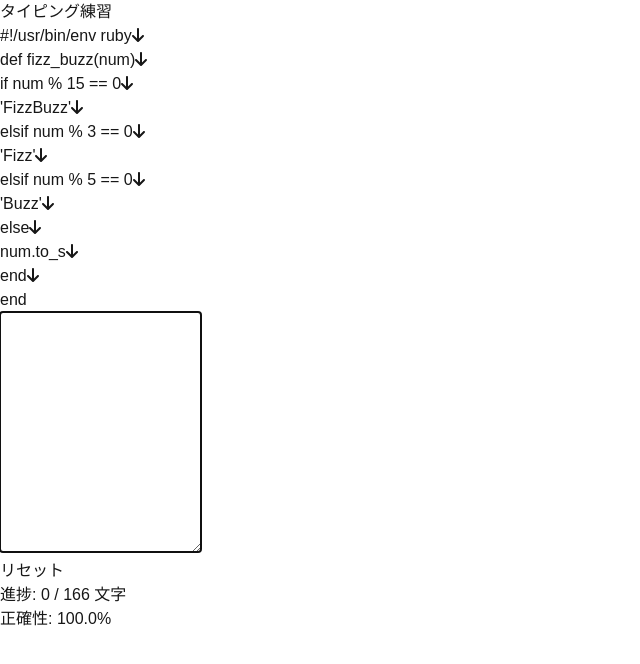
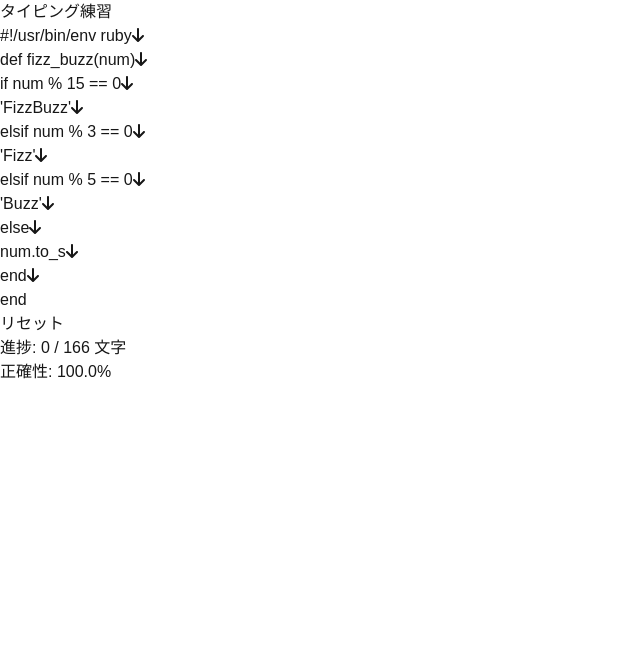
Before and after one commit to Shrimprin/test_typing_app, a Next.js app: page / in a window 1280 px wide. Shown: the top 664 px of the page, without its empty margins (0-640 px from the left). Built offline with nearby package versions, Linux system fonts and the light colour scheme.

Commit message:
フォームを削除して、キー入力をイベントリスナーで取得するように変更

```diff
--- a/src/components/TypingBoard.js
+++ b/src/components/TypingBoard.js
@@ -14,16 +14,31 @@ export default function TypingBoard() {
   const inputRef = useRef(null);
 
   useEffect(() => {
-    if (inputRef.current) {
-      inputRef.current.focus();
-    }
+    // マウント時に呼ばれる
+    const handleKeyDown = (e) => {
+      if (e.key.length === 1) {
+        // 文字キーが押された場合
+        setUserInput((prev) => prev + e.key);
+        setCursorPosition((prev) => prev + 1);
+      } else if (e.key === "Backspace") {
+        // バックスペースが押された場合
+        setUserInput((prev) => prev.slice(0, -1));
+        setCursorPosition((prev) => Math.max(0, prev - 1));
+      } else if (e.key === "Enter") {
+        // エンターキーが押された場合
+        setUserInput((prev) => prev + "\n");
+        setCursorPosition((prev) => prev + 1);
+      }
+    };
+
+    window.addEventListener("keydown", handleKeyDown);
+
+    // クリーンアップ関数
+    // アンマウント時に呼ばれる
+    return () => {
+      window.removeEventListener("keydown", handleKeyDown);
+    };
   }, []);
-
-  const handleInputChange = (e) => {
-    const input = e.target.value;
-    setUserInput(input);
-    setCursorPosition(input.length);
-  };
 
   const getCharClass = (index) => {
     if (index === cursorPosition) return "underline";
@@ -52,14 +67,6 @@ export default function TypingBoard() {
           </span>
         ))}
       </div>
-      <textarea
-        ref={inputRef}
-        value={userInput}
-        onChange={handleInputChange}
-        className="w-full p-2 border rounded"
-        aria-label="ここにタイプしてください"
-        rows="10" // テキストエリアの行数を指定
-      />
       <div className="mt-4">
         <button
           onClick={() => {
```
